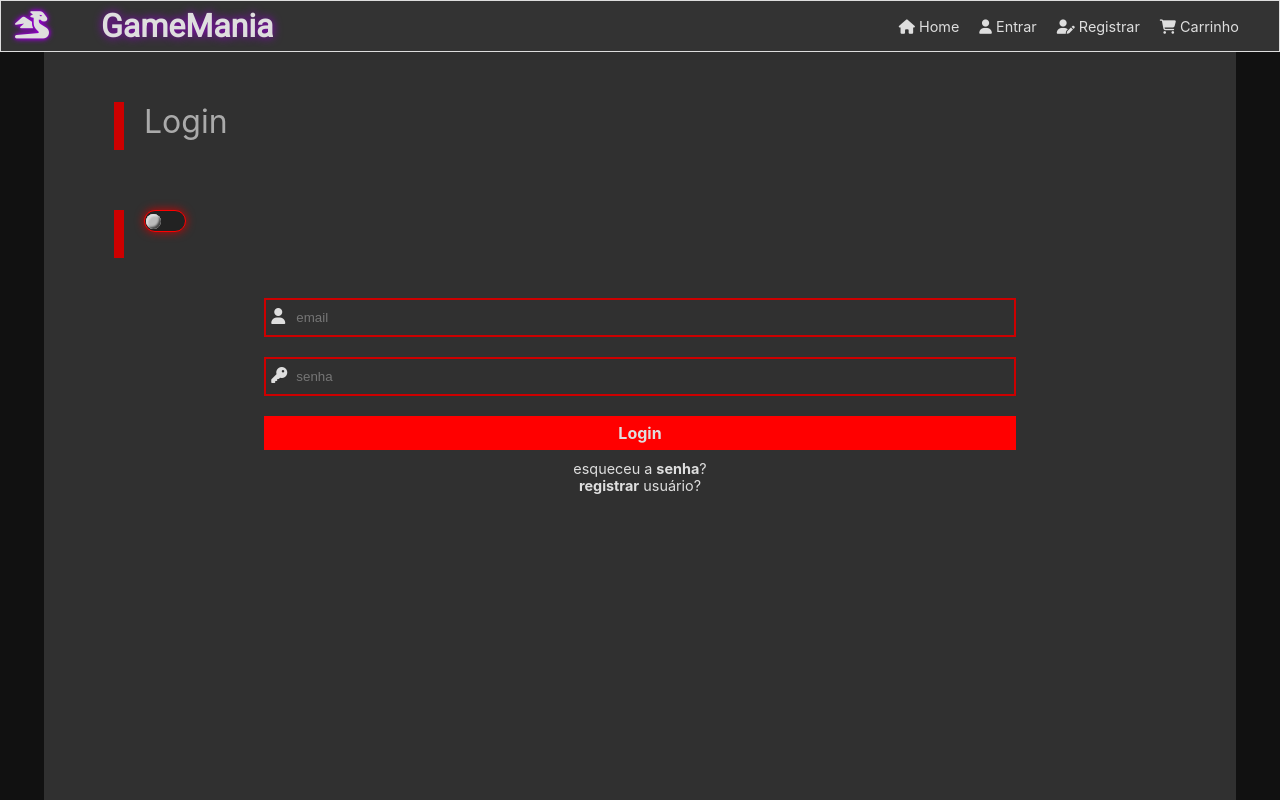
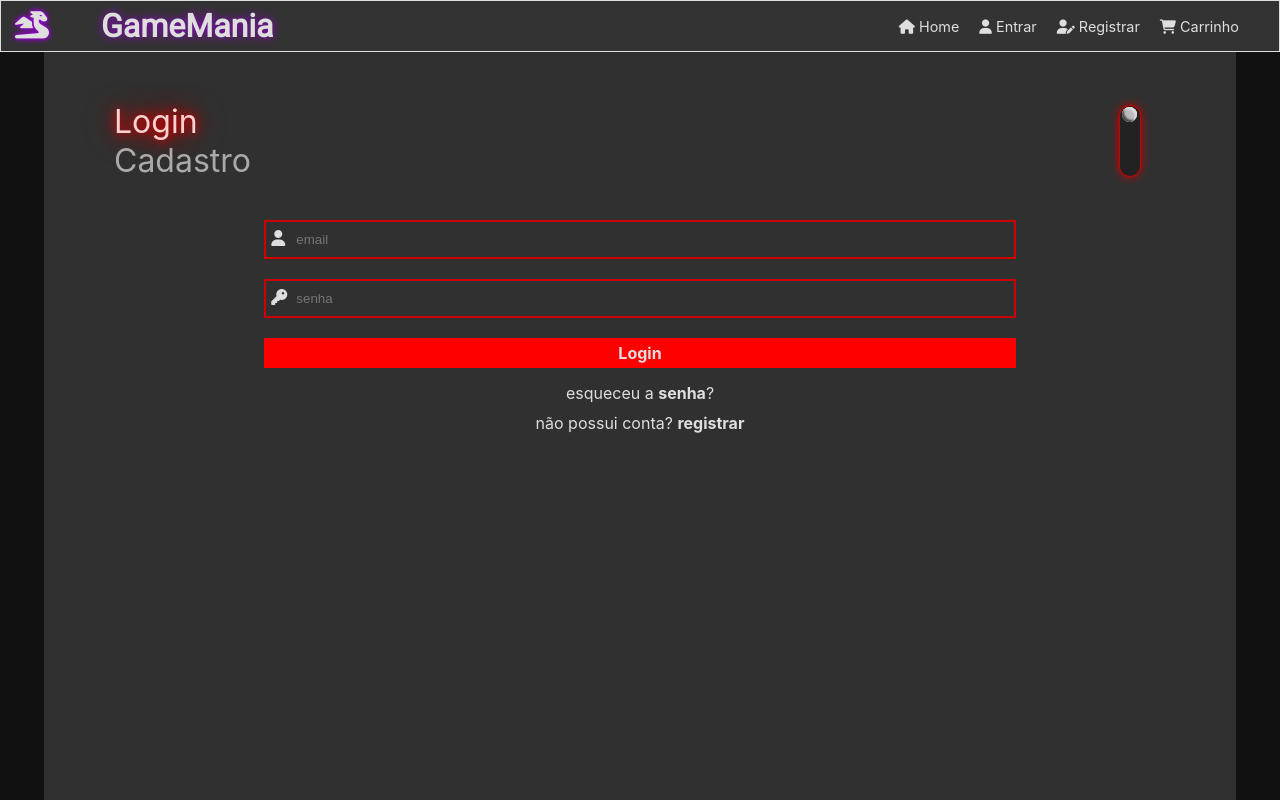
Before and after one commit to adrianlouis/react_gamemania, a React (Create React App) app: page /logcad in a window 1280 px wide. Shown: the top 800 px of the page. Built offline with nearby package versions, Linux system fonts and the light colour scheme.

Commit message:
Ajustes gerais em Login e Cadastro

```diff
--- a/src/LogCad.js
+++ b/src/LogCad.js
@@ -2,11 +2,14 @@ import React from 'react'
 import { Link, useNavigate } from 'react-router-dom'
 import css from './css/logcad.css'
 import { GlobalContext } from './GlobalContext'
-import Input from './Input'
 import InputLogin from './InputLogin'
+import dadosJson from './db.json'
 
 const LogCad = () => {
 
+    const [userName, setUserName] = React.useState('')
+    const [submit, setSubmit] = React.useState({nome:false, email:false, senha: false, confsenha:false })
+    const [regOkay, setRegOkay] = React.useState(false)
     const [email, setEmail] = React.useState('')
     const [senha, setSenha] = React.useState('')
     const [regEmail, setRegEmail] = React.useState('')
@@ -50,31 +53,98 @@ const LogCad = () => {
         setSenha('')
         setConfSenha('')
         setRegSenha('')
+        setUserName('')
+        setRegEmail('')
+        setSubmit({nome:false, email:false, senha: false, confsenha:false})
     }
 
     function senhaOnChange(){
         const container = document.querySelector('.validacaoRegistro')
-        regSenha !== ''? container.style.display='flex':container.style.display='none'
 
-        regSenha.length < 8? container.childNodes[0].style.color='red':container.childNodes[0].style.color='green'
+        regSenha.length < 8? container.childNodes[2].style.display='block':container.childNodes[2].style.display='none'
 
         var charNumerico = /([0-9])/g
-        regSenha.match(charNumerico)? container.childNodes[1].style.color='green':container.childNodes[1].style.color='red'
+        regSenha.match(charNumerico)? container.childNodes[3].style.display='none':container.childNodes[3].style.display='block'
 
         var charEspecial = /(?=.*[!@#$%^&*])/
-        regSenha.match(charEspecial)? container.childNodes[2].style.color='green':container.childNodes[2].style.color='red'
+        regSenha.match(charEspecial)? container.childNodes[4].style.display='none':container.childNodes[4].style.display='block'
 
         const borda = document.querySelectorAll('.iconeDosInputs')
         if (regSenha.length >= 8 && regSenha.match(charNumerico) && regSenha.match(charEspecial) ){
             setSenhaValida(true)
-            borda[1].style.border='2px solid green'
-            borda[1].style.boxShadow='green 0 0 7px'
+            setSubmit({...submit, senha:true})
+            borda[2].style.border='2px solid green'
+            borda[2].style.boxShadow='green 0 0 7px'
         }else{
-
-           borda[1].style.border='2px solid red'
-            document.querySelector('#btnCadastrar').style.backgroundColor='red'
+            setSenhaValida(false)
+            borda[2].style.boxShadow='none'
+           borda[2].style.border='2px solid red'
+            // document.querySelector('#btnCadastrar').style.backgroundColor='red'
+            setSubmit({...submit, senha:false})
         }
     }
+
+    function verificarUserName(){
+        const filtrado = dadosJson.filter((filtro)=>{
+            return filtro.userName === userName
+        })
+
+        if (userName === ''){
+            document.querySelector('#userName').parentNode.style.border="2px solid red"
+            document.querySelector('#userName').parentNode.style.boxShadow='none'
+            setSubmit({...submit, nome:false})
+        }else if (filtrado.length > 0){
+            document.querySelector('#userName').parentNode.classList.add('animate')
+            setTimeout(() => {
+                document.querySelector('#userName').parentNode.classList.remove('animate')
+            }, 500);
+            document.querySelector('#userName').parentNode.style.border="2px solid red"
+            document.querySelector('#userName').parentNode.style.boxShadow='none'
+            document.querySelector('.validacaoRegistro p:nth-child(1)').style.display='block'
+            setSubmit({...submit, nome:false})
+        }else{
+            setSubmit({...submit, nome:true})
+            document.querySelector('#userName').parentNode.style.border="2px solid green"
+            document.querySelector('#userName').parentNode.style.boxShadow='green 0 0 7px'
+            document.querySelector('.validacaoRegistro p:nth-child(1)').style.display='none'
+        }
+
+    }
+
+    function verificarEmail(){
+        const filtrado = dadosJson.filter((filtro)=>{
+            return filtro.email === regEmail
+        })
+
+        if (regEmail === ''){
+            document.querySelector('#regEmail').parentNode.style.border="2px solid red"
+            document.querySelector('#regEmail').parentNode.style.boxShadow='none'
+            setSubmit({...submit, email:false})
+        }else if (filtrado.length > 0){
+            document.querySelector('#regEmail').parentNode.style.border="2px solid red"
+            document.querySelector('#regEmail').parentNode.style.boxShadow='none'
+            document.querySelector('.validacaoRegistro p:nth-child(2)').style.display='block'
+            setSubmit({...submit, email:false})
+            document.querySelector('#regEmail').parentNode.classList.add('animate')
+            setTimeout(() => {
+                document.querySelector('#regEmail').parentNode.classList.remove('animate')
+            }, 500);
+        }else{
+            document.querySelector('#regEmail').parentNode.style.border="2px solid green"
+            document.querySelector('#regEmail').parentNode.style.boxShadow='green 0 0 7px'
+            document.querySelector('.validacaoRegistro p:nth-child(2)').style.display='none'
+            setSubmit({...submit, email:true})
+        }
+    }
+
+    React.useEffect(()=>{
+       if (submit.nome && submit.email && submit.senha && submit.confsenha){
+        setRegOkay(true)
+    }else{
+        setRegOkay(false)
+       }
+    //    console.log(submit)
+    },[submit])
 
     React.useEffect(()=>{
         if (logReg){
@@ -82,60 +152,80 @@ const LogCad = () => {
         }
     },[regSenha])
 
-
-    React.useEffect(()=>{
+    function conferirSenhas(){
         if (logReg){
             const borda = document.querySelectorAll('.iconeDosInputs')
 
             if (senhaValida && regSenha === confSenha){
-                document.querySelector('.validacaoRegistro').childNodes[3].style.color='green'
-                document.querySelector('#btnCadastrar').style.backgroundColor='green'
-                borda[2].style.boxShadow='green 0 0 7px'
-                borda[2].style.border='green 2px solid'
-                document.querySelector('#btnCadastrar').style.border='green 2px solid'
+                document.querySelector('.validacaoRegistro').childNodes[5].style.display='none'
+                setSubmit({...submit, confsenha:true})
+                borda[3].style.boxShadow='green 0 0 7px'
+                borda[3].style.border='green 2px solid'
             }else{
-                borda[2].style.boxShadow='none'
-                borda[2].style.border='red 2px solid'
-                document.querySelector('.validacaoRegistro').childNodes[3].style.color='red'
-                document.querySelector('#btnCadastrar').style.backgroundColor='red'
-                document.querySelector('#btnCadastrar').style.border='red 2px solid'
-
+                borda[3].style.boxShadow='none'
+                borda[3].style.border='red 2px solid'
+                document.querySelector('.validacaoRegistro').childNodes[5].style.display='block'
+                setSubmit({...submit, confsenha:false})
             }
         }
+    }
+    React.useEffect(()=>{
+       conferirSenhas()
     },[confSenha])
+
+    React.useEffect(()=>{
+        if(confSenha !== ''){
+            conferirSenhas()
+        }
+    },[regSenha])
+
+    function animarErro(elem, obj){
+        if (!obj){
+            elem.parentNode.classList.add('animate')
+            setTimeout(() => {
+                elem.parentNode.classList.remove('animate')
+            }, 500);
+        }
+    }
 
   return (
     <div className='logcad'>
 
         <div className='logModal'>
 
-        <span id='loginTitle'>{logReg?'Cadastro':'Login'}</span>
-        <span id='loginTitle'>
+            <div id='loginTitle'>
+                <div className='containerLoginCadastro'>
+                <span id='login' className={!logReg?'toogleEscolhido':null} >Login</span>
+                <span id='cadastro' className={logReg?'toogleEscolhido':null} >Cadastro</span>
+                </div>
 
 
-        <div className='containerAlternarLoginRegistro'>
-            <span onClick={handleLogReg} className={logReg?'alternarDot dotRight':'alternarDot'} />
-        </div>
-        </span>
+                <div className='containerAlternarLoginRegistro' onClick={handleLogReg}>
+                    <span  className={logReg?'alternarDot dotRight':'alternarDot'} />
+                </div>
+
+            </div>
 
         {logReg && <>
             <div className='containerInputs'>
 
-<InputLogin id='regEmail' icone={<i className="fa-solid fa-user" />} placeholder='email' tipo='email' handleChange={({target})=>setRegEmail(target.value)} valor={regEmail} />
-<InputLogin id='regSenha' icone={<i className="fa-solid fa-key"></i>} placeholder='senha' tipo='password' handleChange={({target})=>setRegSenha(target.value)} valor={regSenha} />
-<InputLogin id='confSenha' icone={<i className="fa-solid fa-key"></i>} placeholder='confirme a senha' tipo='password' handleChange={({target})=>setConfSenha(target.value)} valor={confSenha} />
+<InputLogin id='userName' icone={<i className="fa-solid fa-user" />} placeholder='nome de usuário' tipo='text' handleChange={({target})=>setUserName(target.value)} valor={userName} onBlur={verificarUserName} />
+<InputLogin id='regEmail' icone={<i className="fa-solid fa-user" />} placeholder='email' tipo='email' handleChange={({target})=>setRegEmail(target.value)} valor={regEmail} onBlur={verificarEmail} />
+<InputLogin id='regSenha' icone={<i className="fa-solid fa-key"></i>} placeholder='senha' tipo='password' handleChange={({target})=>setRegSenha(target.value)} valor={regSenha} onBlur={({target})=>{animarErro(target, submit.senha)}} />
+<InputLogin id='confSenha' icone={<i className="fa-solid fa-key"></i>} placeholder='confirme a senha' tipo='password' handleChange={({target})=>setConfSenha(target.value)} valor={confSenha} onBlur={({target})=>{animarErro(target, submit.confsenha)}} />
 
 <div className='validacaoRegistro'>
-            <span>senha precisa ter pelo menos 8 dígitos</span>
-            <span>senha precisa ter pelo menos um número</span>
-            <span>senha precisa ter pelo menos um caracter especial</span>
-            <span>as duas senhas precisam ser iguais</span>
+            <p>nome de usuário já cadastrado</p>
+            <p>email já cadastrado</p>
+            <p>senha precisa ter pelo menos 8 dígitos</p>
+            <p>senha precisa ter pelo menos um número</p>
+            <p>senha precisa ter pelo menos um caracter especial</p>
+            <p>as duas senhas precisam ser iguais</p>
 </div>
 
-<span onClick={log} id='btnCadastrar'>Cadastrar</span>
+<span onClick={log} id='btnCadastrar' style={regOkay?{backgroundColor:'green'}:{backgroundColor:''} }  >Cadastrar</span>
 
-<Link to='/logcad'>já possui conta? <strong>login</strong></Link>
-{/* <Link to='/Register'><strong>registrar</strong> usuário?</Link> */}
+<span className='logregSpan'>já possui conta? <strong onClick={handleLogReg}>login</strong> </span>
 
 
 
@@ -148,10 +238,12 @@ const LogCad = () => {
 <InputLogin icone={<i className="fa-solid fa-user" />} placeholder='email' tipo='email' handleChange={({target})=>setEmail(target.value)} valor={email} />
 <InputLogin icone={<i className="fa-solid fa-key"></i>} placeholder='senha' tipo='password' handleChange={({target})=>setSenha(target.value)} valor={senha} />
 
-<span onClick={log}>Login</span>
+<span onClick={log} className='btnLogar' >Login</span>
+<span className='logregSpan'>esqueceu a <strong>senha</strong>?</span>
+<span className='logregSpan'>não possui conta? <strong onClick={handleLogReg}>registrar</strong></span>
 
-<Link to='/asdasd'>esqueceu a <strong>senha</strong>?</Link>
-<Link to='/Register'><strong>registrar</strong> usuário?</Link>
+{/* <Link to='/asdasd'>esqueceu a <strong>senha</strong>?</Link>
+<Link to='/Register'><strong>registrar</strong> usuário?</Link> */}
 </div>
         </>}
 
--- a/src/css/logcad.css
+++ b/src/css/logcad.css
@@ -29,37 +29,32 @@ h1{
 #loginTitle {
 
     font-size: 2rem;
+    color: #aaaaaa;
+    margin: 30px 50px;
+    /* border: 1px solid blue; */
+    display: flex;
+    justify-content: space-between;
+    align-items: center;
+}
+
+#login, #cadastro{
+    transition: all .3s;
+}
+
+.containerLoginCadastro{
+    /* border: 1px solid red; */
+    display: flex;
+    justify-content: center;
+    align-items: flex-start;
+    flex-direction: column;
+}
+
+.toogleEscolhido{
+    transition: all .3s;
     color: #ffd0d0;
-    margin: 30px 50px;
-
-    animation-name: neon;
-    animation-duration: 5s;
-    animation-iteration-count: infinite;
-    transition: none;
     text-shadow: #c00 0 0 10px, #c00 0 0 15px, #c00 0 0 30px;
 }
 
-@keyframes neon {
-    0% {color: #ffd0d0; text-shadow: #c00 0 0 10px, #c00 0 0 15px, #c00 0 0 30px;}
-    13% {color: #aaaaaa; text-shadow: none; }
-    24% {color: #ffd0d0; text-shadow: #c00 0 0 10px, #c00 0 0 15px, #c00 0 0 30px;}
-    30% {color: #aaaaaa; text-shadow: none; }
-    31% {color: #ffd0d0; text-shadow: #c00 0 0 10px, #c00 0 0 15px, #c00 0 0 30px;}
-    49% {color: #aaaaaa; text-shadow: none; }
-    50% {color: #ffd0d0; text-shadow: #c00 0 0 10px, #c00 0 0 15px, #c00 0 0 30px;}
-    65% {color: #aaaaaa; text-shadow: none;}
-    67% {color: #ffd0d0; text-shadow: #c00 0 0 10px, #c00 0 0 15px, #c00 0 0 30px;}
-}
-
-#loginTitle:before{
-    content: '';
-    width: 10px;
-    height: 3rem;
-    background-color: #c00;
-    display: block;
-    float: left;
-    margin-right: 20px;
-}
 
 #inputEmail{
     color: #c00;
@@ -95,21 +90,37 @@ a{
     font-size: .9rem;
 }
 
+.animate{
+    animation-name: inputComErro;
+    animation-duration: .3s;
+    color: gainsboro;
+}
+
+@keyframes inputComErro {
+    0%{transform: translateX(5px);}
+    25%{transform: translateX(-5px);}
+    50%{transform: translateX(5px);}
+    75%{transform: translateX(-5px);}
+    100%{transform: translateX(5px);}
+}
 
 
-
-.containerInputs span{
+/* .containerInputs span{ */
+#btnCadastrar, .btnLogar{
+/* #btnCadastrar, .containerInputs span{ */
     color: #dedede;
     background-color: red;
-    border: 2px solid red;
     font-weight: 700;
     text-align: center;
     padding: 5px ;
-    width: 80%;
+    width: calc(80% + 4px);
     margin: 10px;
     cursor: pointer;
 }
-
+#btnCadastrar{
+    color: gainsboro;
+    background-color: gray;
+}
 .loginAlert{
     /* position: absolute; */
     margin: 10px auto;
@@ -123,30 +134,47 @@ a{
     font-size: 1.2rem;
 }
 
+strong{
+    cursor: pointer;
+}
+.logregSpan{
+    color: #dedede;
+    margin: 5px;
+}
+
 .validacaoRegistro{
     width: 90vw;
-    /* height: 170px; */
-    /* border: 1px solid green; */
-
     margin: 10px;
-
-    display: none;
-    justify-content: start;
+    display: flex;
+    justify-content: center;
+    text-align: center;
     flex-direction: column;
     align-items: center;
-
-
 }
-.validacaoRegistro span{
+.validacaoRegistro p{
     color: red;
     background-color: transparent;
     border: none;
+    font-weight: 700;
     font-size: .8rem;
     margin: 5px 0;
     padding: unset;
     width: 100%;
-    /* text-align: left; */
+    display: none;
 }
+
+.btnRegOk{
+    background-color: 'green';
+    color: #dedede;
+}
+.btnRegNok{
+    background-color: gray;
+    color: gainsboro;
+}
+
+/* .validacaoRegistro :is( span:nth-child(5), span:nth-child(6)){
+    display: none;
+} */
 
 .iconeDosInputs{
     transition: all .3s;
@@ -156,15 +184,18 @@ a{
 .containerAlternarLoginRegistro{
     display: flex;
     height: 20px;
-    width: 40px;
-    border: 1px solid red;
+    width: 70px;
+    border: 1px solid #c00;
     border-radius: 25px;
     /* justify-content: start; */
     align-items: center;
     transition: all .3s;
     position: relative;
+    /* box-shadow: #c00 0 0 10px; */
     box-shadow: #c00 0 0 10px;
     background-color: #222;
+
+    transform: rotate(90deg);
 }
 
 
@@ -182,7 +213,7 @@ a{
 }
 
 .dotRight{
-margin-left: 22px;
+margin-left: 53px;
 }
 
 
--- /dev/null
+++ b/src/db.json
@@ -0,0 +1,8 @@
+[
+    {
+        "id": 1,
+        "userName": "Louis",
+        "email": "louis@email.com",
+        "senha": "qwe123!@#"
+    }
+]
```
